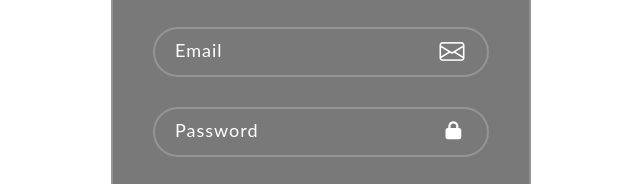
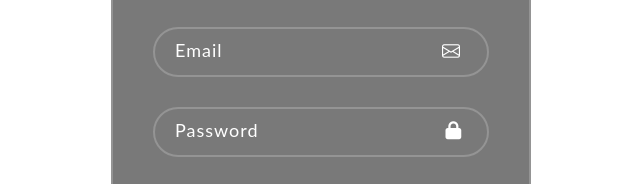
Before and after one commit to rohitjs161/2201031800031, a plain HTML site: page Assignment-2/sign_up.html in a window 1280 px wide. Shown: the part 273-457 px from the top of the page, 319-959 px from the left. Drawn offline with nearby package versions, Linux system fonts and the light colour scheme.

Commit message:
Update sing_login.css

```diff
--- a/Assignment-2/css/sing_login.css
+++ b/Assignment-2/css/sing_login.css
@@ -80,6 +80,14 @@ body::before {
   transform: translate(-50%);
   font-size: 25px;
 
+}
+
+.input-box .mail {
+  position: absolute;
+  right: 20px;
+  top: 30%;
+  transform: translate(-50%);
+  font-size: 18px;
 }
 
 .input-box .lock {
```
